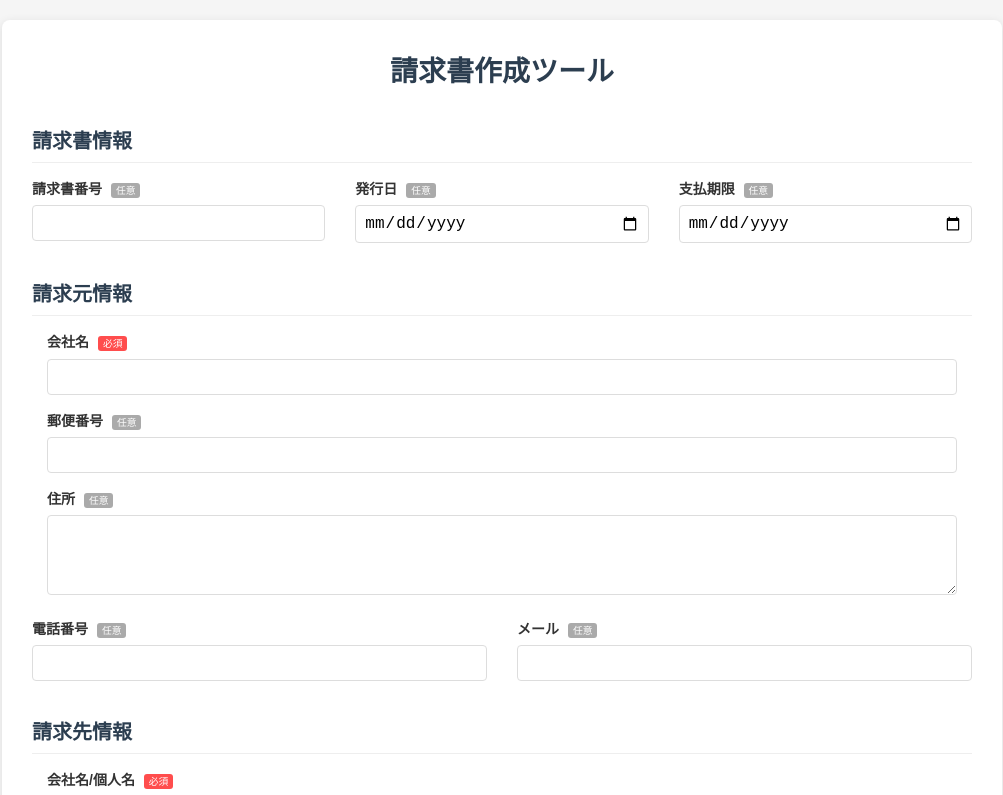
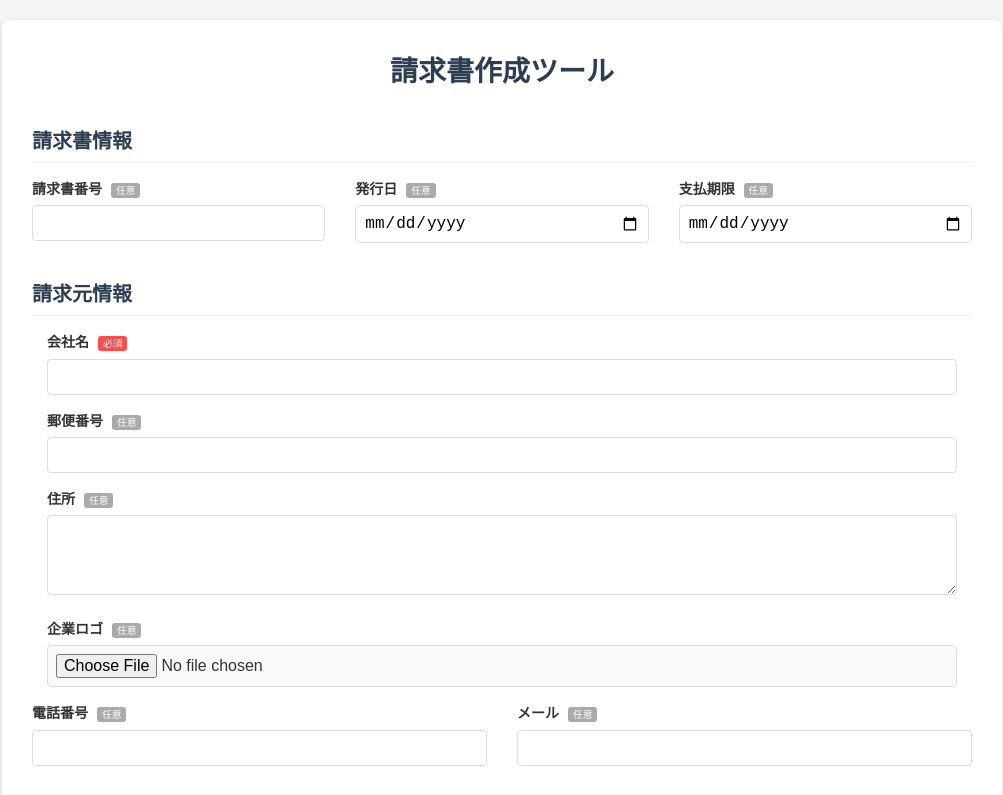
Before and after one commit to akira1110/invoice-web2, a React (Create React App) app: page / in a window 1280 px wide. Shown: the top 795 px of the page, without its empty margins (138-1141 px from the left). Built offline with nearby package versions, Linux system fonts and the light colour scheme.

Commit message:
ロゴ追加出来るようにしてみた。

```diff
--- a/src/App.css
+++ b/src/App.css
@@ -276,3 +276,41 @@ button:hover {
   margin-left: 5px;
   font-weight: normal;
 }
+
+/* ロゴアップロード関連のスタイル */
+.logo-preview {
+  margin-top: 10px;
+  display: flex;
+  flex-direction: column;
+  align-items: flex-start;
+}
+
+.logo-preview img {
+  border: 1px solid #ddd;
+  padding: 5px;
+  background-color: #fff;
+  box-shadow: 0 1px 3px rgba(0,0,0,0.1);
+  margin-bottom: 5px;
+}
+
+.remove-logo {
+  background-color: #f44336;
+  color: white;
+  border: none;
+  padding: 5px 10px;
+  border-radius: 3px;
+  cursor: pointer;
+  font-size: 0.8em;
+  margin-top: 5px;
+}
+
+.remove-logo:hover {
+  background-color: #d32f2f;
+}
+
+.logo-upload {
+  border: 1px solid #ddd;
+  padding: 8px;
+  width: 100%;
+  background-color: #f9f9f9;
+}
--- a/src/App.js
+++ b/src/App.js
@@ -11,7 +11,10 @@ const invoiceTemplates = {
   // 標準テンプレート
   standard: (invoice) => `
     <div class="invoice-preview" style="font-family: sans-serif; padding: 15px; max-width: 750px; margin: 0 auto;">
-      <h1 style="text-align: center; margin-bottom: 15px; font-size: 20px;">請求書</h1>
+      <div style="display: flex; justify-content: space-between; align-items: center; margin-bottom: 15px;">
+        ${invoice.company.logo ? `<div style="max-width: 200px; max-height: 100px;"><img src="${invoice.company.logo}" style="max-width: 100%; max-height: 100px;"></div>` : ''}
+        <h1 style="text-align: center; margin-bottom: 15px; font-size: 20px; ${invoice.company.logo ? 'margin-left: 20px;' : ''}">請求書</h1>
+      </div>
 
       <div style="margin-bottom: 15px; display: flex; justify-content: space-between;">
         <div style="width: 60%;">
@@ -135,11 +138,14 @@ const invoiceTemplates = {
   modern: (invoice) => `
     <div class="invoice-preview" style="font-family: 'Helvetica', sans-serif; padding: 20px; max-width: 750px; margin: 0 auto; color: #333; background-color: #f9f9f9;">
       <div style="display: flex; justify-content: space-between; align-items: center; margin-bottom: 15px; padding-bottom: 10px; border-bottom: 2px solid #3498db;">
-        <h1 style="font-size: 20px; color: #3498db; margin: 0;">請求書</h1>
-        <div style="text-align: right;">
-          ${invoice.invoiceNumber ? `<p style="margin: 2px 0; font-size: 12px;"><strong>請求書番号:</strong> #${invoice.invoiceNumber}</p>` : ''}
-          ${invoice.issueDate ? `<p style="margin: 2px 0; font-size: 12px;"><strong>発行日:</strong> ${invoice.issueDate}</p>` : ''}
-          ${invoice.dueDate ? `<p style="margin: 2px 0; font-size: 12px;"><strong>支払期限:</strong> ${invoice.dueDate}</p>` : ''}
+        ${invoice.company.logo ? `<div style="max-width: 200px; max-height: 100px;"><img src="${invoice.company.logo}" style="max-width: 100%; max-height: 100px;"></div>` : ''}
+        <div style="display: flex; flex-direction: column; align-items: ${invoice.company.logo ? 'flex-end' : 'space-between'}; width: 100%;">
+          <h1 style="font-size: 20px; color: #3498db; margin: 0;">請求書</h1>
+          <div style="text-align: right;">
+            ${invoice.invoiceNumber ? `<p style="margin: 2px 0; font-size: 12px;"><strong>請求書番号:</strong> #${invoice.invoiceNumber}</p>` : ''}
+            ${invoice.issueDate ? `<p style="margin: 2px 0; font-size: 12px;"><strong>発行日:</strong> ${invoice.issueDate}</p>` : ''}
+            ${invoice.dueDate ? `<p style="margin: 2px 0; font-size: 12px;"><strong>支払期限:</strong> ${invoice.dueDate}</p>` : ''}
+          </div>
         </div>
       </div>
 
@@ -242,7 +248,8 @@ function App() {
       address: '',
       postalCode: '',
       phone: '',
-      email: ''
+      email: '',
+      logo: ''
     },
     client: {
       name: '',
@@ -278,6 +285,23 @@ function App() {
         [name]: value
       }
     });
+  };
+
+  const handleLogoUpload = (e) => {
+    const file = e.target.files[0];
+    if (file) {
+      const reader = new FileReader();
+      reader.onloadend = () => {
+        setInvoice({
+          ...invoice,
+          company: {
+            ...invoice.company,
+            logo: reader.result
+          }
+        });
+      };
+      reader.readAsDataURL(file);
+    }
   };
 
   const handleClientChange = (e) => {
@@ -648,6 +672,27 @@ ${invoice.company.name}`
               onChange={handleCompanyChange}
             ></textarea>
           </div>
+          <div className="form-group">
+            <label>企業ロゴ <span className="optional-label">任意</span></label>
+            <input
+              type="file"
+              accept="image/*"
+              onChange={handleLogoUpload}
+              className="logo-upload"
+            />
+            {invoice.company.logo && (
+              <div className="logo-preview">
+                <img src={invoice.company.logo} alt="企業ロゴプレビュー" style={{maxHeight: "100px", maxWidth: "200px"}} />
+                <button
+                  type="button"
+                  className="remove-logo"
+                  onClick={() => setInvoice({...invoice, company: {...invoice.company, logo: ''}})}
+                >
+                  ロゴを削除
+                </button>
+              </div>
+            )}
+          </div>
           <div className="form-row">
             <div className="form-group">
               <label>電話番号 <span className="optional-label">任意</span></label>
```
